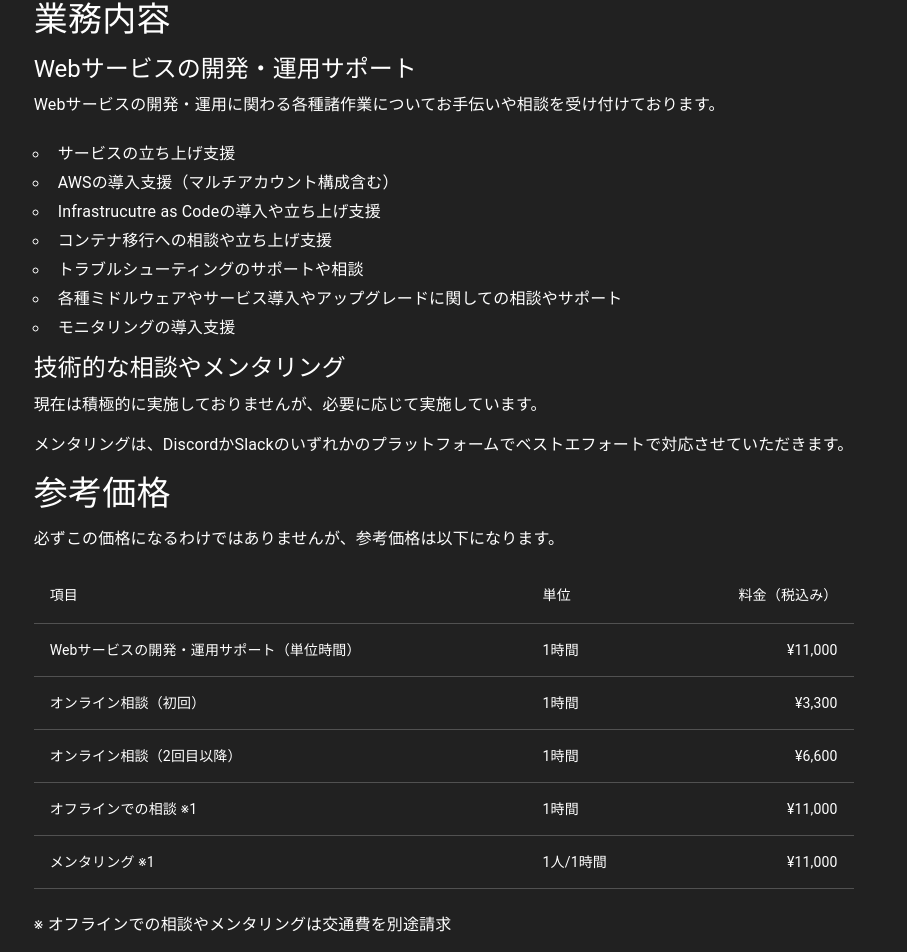
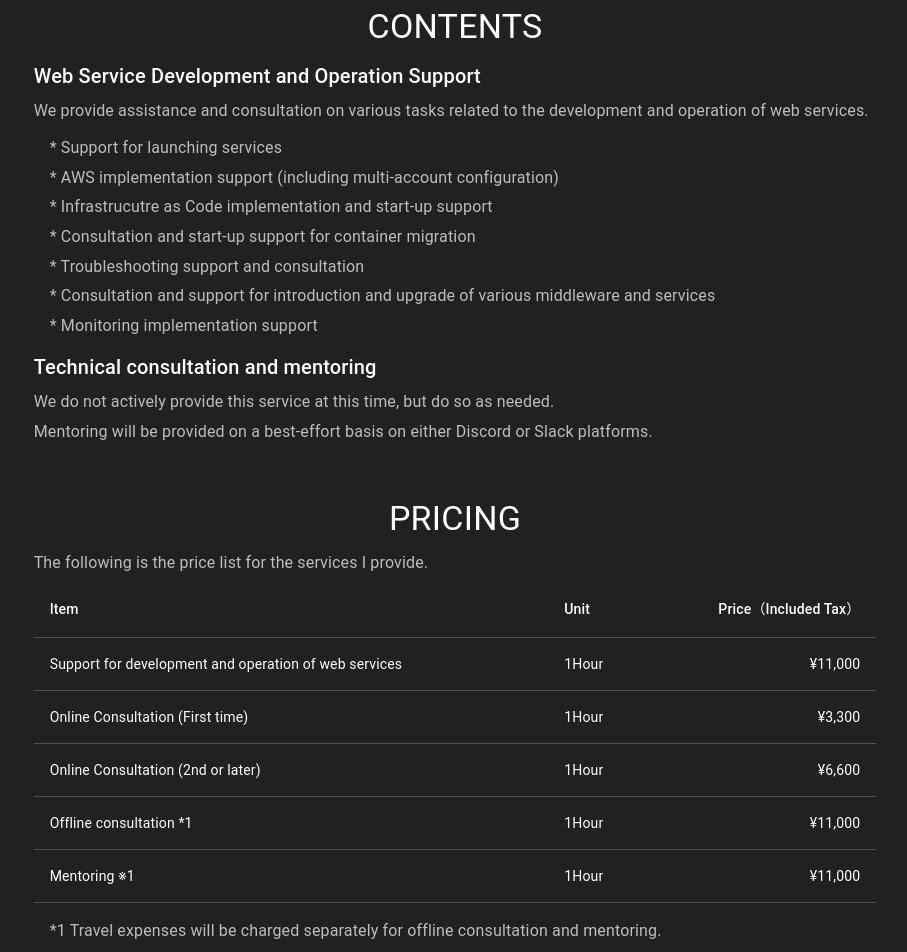
Before and after one commit to corrupt952/zuki.dev, a Next.js app: page /work in a window 1280 px wide. Shown: the part 252-1204 px from the top of the page, without its empty margins (185-1092 px from the left). Built offline with nearby package versions, Linux system fonts and the light colour scheme.

Commit message:
change: Renewal work (#5)

```diff
--- a/src/components/Elements/Markdown.tsx
+++ b/src/components/Elements/Markdown.tsx
@@ -33,6 +33,7 @@ const options = {
     h2: { component: (props: JSX.IntrinsicAttributes) => <Typography variant='h4' gutterBottom {...props} />, },
     h3: { component: (props: JSX.IntrinsicAttributes) => <Typography variant='h5' gutterBottom {...props} />, },
     p: { component: (props: JSX.IntrinsicAttributes) => <MarkdownParagraph {...props} />, },
+    span: { component: (props: JSX.IntrinsicAttributes) => <Typography component='span' display='block' {...props} />, },
     a: { component: (props: JSX.IntrinsicAttributes) => <MarkdownLinkText {...props} />, },
     ul: { component: (props: JSX.IntrinsicAttributes) => <MarkdownList {...props} />, },
     li: { component: (props: JSX.IntrinsicAttributes) => <MarkdownListItem><Typography component='span' {...props} /></MarkdownListItem>, },
--- a/src/pages/work.tsx
+++ b/src/pages/work.tsx
@@ -1,53 +1,133 @@
+import { LinkText } from "@/components/Elements";
 import { Markdown } from "@/components/Elements/Markdown";
 import { Page } from "@/components/Layout";
+import { Body, Heading } from "@/components/Typography";
+import {
+  Box,
+  List,
+  ListItem,
+  Table,
+  TableBody,
+  TableCell,
+  TableHead,
+  TableRow,
+  Typography,
+} from "@mui/material";
 
-const markdown=`
-\`茨谷企画\`（BARATANI KIKAKU）という屋号の\`K@zuki.\`として活動しています。
-会社員としての活動は[About](/about)に記載してあるため、そちらをご覧ください。
+const ContentArea = () => {
+  const menus = [
+    'Support for launching services',
+    'AWS implementation support (including multi-account configuration)',
+    'Infrastrucutre as Code implementation and start-up support',
+    'Consultation and start-up support for container migration',
+    'Troubleshooting support and consultation',
+    'Consultation and support for introduction and upgrade of various middleware and services',
+    'Monitoring implementation support',
+  ];
 
-各種インフラやモニタリングツール、コンテナ関連技術のサポートやサービス開発やお手伝いをしています。
-相談等も受け付けているのでお気軽のお声がけください。
-お仕事の依頼やお誘いなどは、[Twitter](https://twitter.com/corrupt952)や[メール](mailto:k@zuki.dev)にてお願いします。
+  return (
+    <>
+      <Heading>Contents</Heading>
 
-## 業務内容
+      <Typography variant="h6" gutterBottom>
+        Web Service Development and Operation Support
+      </Typography>
+      <Body>
+        We provide assistance and consultation on various tasks related to the
+        development and operation of web services.
+      </Body>
+      <List sx={{ pl: 0, pr: 0 }}>
+        {menus.map((menu) => (
+          <ListItem key={menu} sx={{ pb:0, pt: 0 }}>
+            <Body>* {menu}</Body>
+          </ListItem>
+        ))}
+      </List>
 
-### Webサービスの開発・運用サポート
-
-Webサービスの開発・運用に関わる各種諸作業についてお手伝いや相談を受け付けております。
-
-- サービスの立ち上げ支援
-- AWSの導入支援（マルチアカウント構成含む）
-- Infrastrucutre as Codeの導入や立ち上げ支援
-- コンテナ移行への相談や立ち上げ支援
-- トラブルシューティングのサポートや相談
-- 各種ミドルウェアやサービス導入やアップグレードに関しての相談やサポート
-- モニタリングの導入支援
-
-### 技術的な相談やメンタリング
-
-現在は積極的に実施しておりませんが、必要に応じて実施しています。
-
-メンタリングは、DiscordかSlackのいずれかのプラットフォームでベストエフォートで対応させていただきます。
-
-## 参考価格
-
-必ずこの価格になるわけではありませんが、参考価格は以下になります。
-
-|項目|単位|料金（税込み）|
-|:--|:--|--:|
-|Webサービスの開発・運用サポート（単位時間）|1時間|¥11,000|
-|オンライン相談（初回）|1時間|¥3,300|
-|オンライン相談（2回目以降）|1時間|¥6,600|
-|オフラインでの相談 ※1|1時間|¥11,000|
-|メンタリング ※1|1人/1時間|¥11,000|
-
-※ オフラインでの相談やメンタリングは交通費を別途請求
-`;
+      <Typography variant="h6" gutterBottom>Technical consultation and mentoring</Typography>
+      <Body>
+        We do not actively provide this service at this time, but do so as
+        needed.
+      </Body>
+      <Body>
+        Mentoring will be provided on a best-effort basis on either Discord or
+        Slack platforms.
+      </Body>
+    </>
+  );
+};
 
 export default function Work() {
   return (
     <Page>
-      <Markdown markdown={markdown} />
+      <Box>
+        <Body>Working as K@zuki. under the trade name BARATANI KIKAKU.</Body>
+        <Body>
+          I provide support, service development and assistance for various
+          infrastructures, monitoring tools and container related technologies.
+          I am also available for consultations, so please feel free to contact
+          me.
+        </Body>
+        <Body>
+          Please contact me via{" "}
+          <LinkText href="https://twitter.com/corrupt952">Twitter</LinkText> or{" "}
+          <LinkText href="mailto:k@zuki.dev">E-mail</LinkText> for job requests
+          and invitations.
+        </Body>
+
+        <Box height="3rem" />
+        <ContentArea />
+        <Box height="3rem" />
+
+        <Heading>Pricing</Heading>
+        <Body>The following is the price list for the services I provide.</Body>
+        <Table sx={{ p: 0 }}>
+          <TableHead>
+            <TableRow>
+              <TableCell>Item</TableCell>
+              <TableCell>Unit</TableCell>
+              <TableCell align="right">Price（Included Tax）</TableCell>
+            </TableRow>
+          </TableHead>
+          <TableBody>
+            <TableRow>
+              <TableCell>
+                Support for development and operation of web services
+              </TableCell>
+              <TableCell>1Hour</TableCell>
+              <TableCell align="right">¥11,000</TableCell>
+            </TableRow>
+            <TableRow>
+              <TableCell>Online Consultation (First time)</TableCell>
+              <TableCell>1Hour</TableCell>
+              <TableCell align="right">¥3,300</TableCell>
+            </TableRow>
+            <TableRow>
+              <TableCell>Online Consultation (2nd or later)</TableCell>
+              <TableCell>1Hour</TableCell>
+              <TableCell align="right">¥6,600</TableCell>
+            </TableRow>
+            <TableRow>
+              <TableCell>Offline consultation *1</TableCell>
+              <TableCell>1Hour</TableCell>
+              <TableCell align="right">¥11,000</TableCell>
+            </TableRow>
+            <TableRow>
+              <TableCell>Mentoring ※1</TableCell>
+              <TableCell>1Hour</TableCell>
+              <TableCell align="right">¥11,000</TableCell>
+            </TableRow>
+          </TableBody>
+        </Table>
+        <List>
+          <ListItem>
+            <Body>
+              *1 Travel expenses will be charged separately for offline
+              consultation and mentoring.
+            </Body>
+          </ListItem>
+        </List>
+      </Box>
     </Page>
-  )
+  );
 }
--- a/src/styles/globals.css
+++ b/src/styles/globals.css
@@ -7,13 +7,13 @@
 
 html,
 body {
-  max-width: 100vw;
+  max-width: 100svw;
   overflow-x: hidden;
 }
 
 #__next {
-  min-width: 100vw;
-  min-height: 100vh;
+  min-width: 100svw;
+  min-height: 100svh;
   display: flex;
   flex-direction: column;
   flex: 1;
```
Also changed, not shown: src/pages/about/ExperienceArea.tsx (+14 -9 lines).
